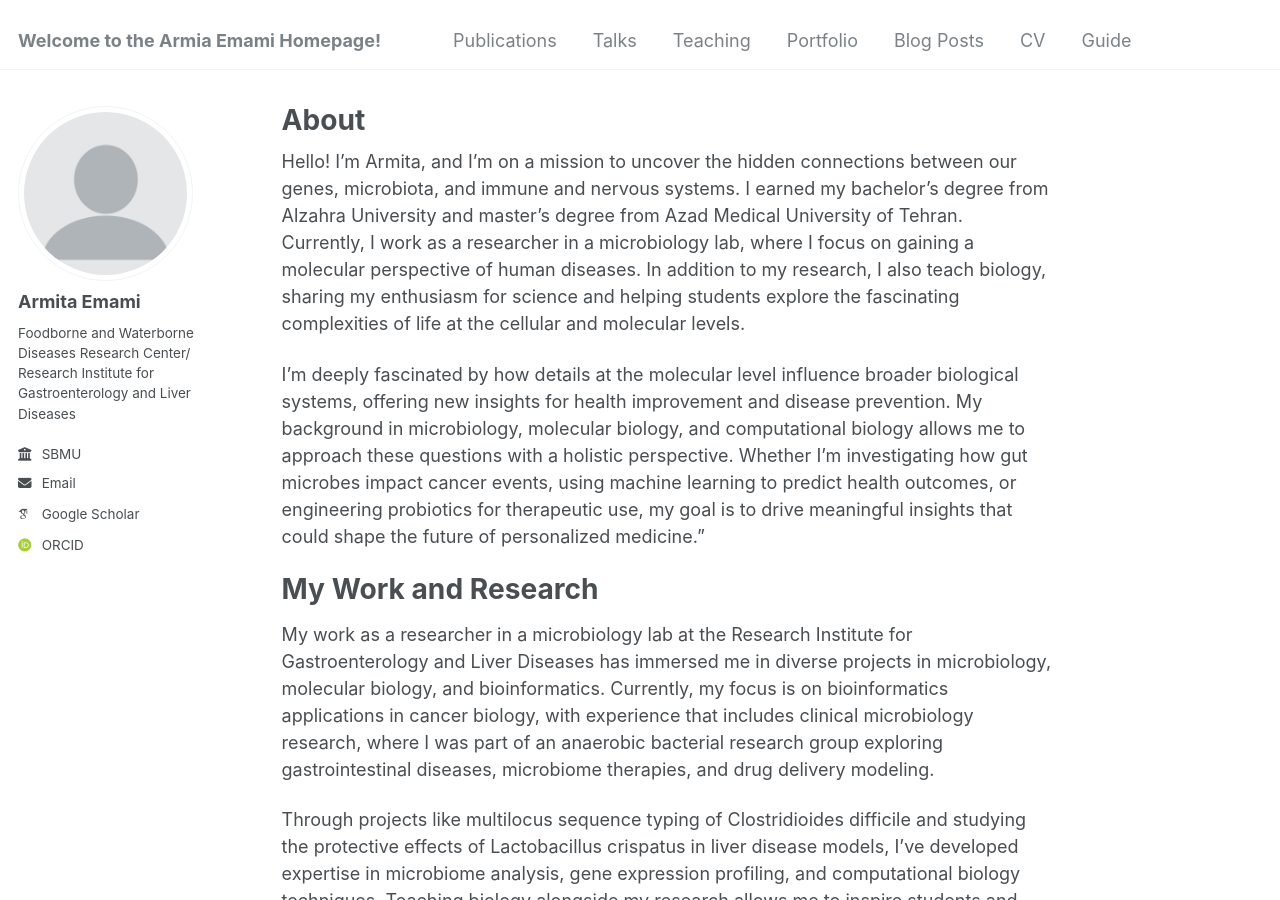
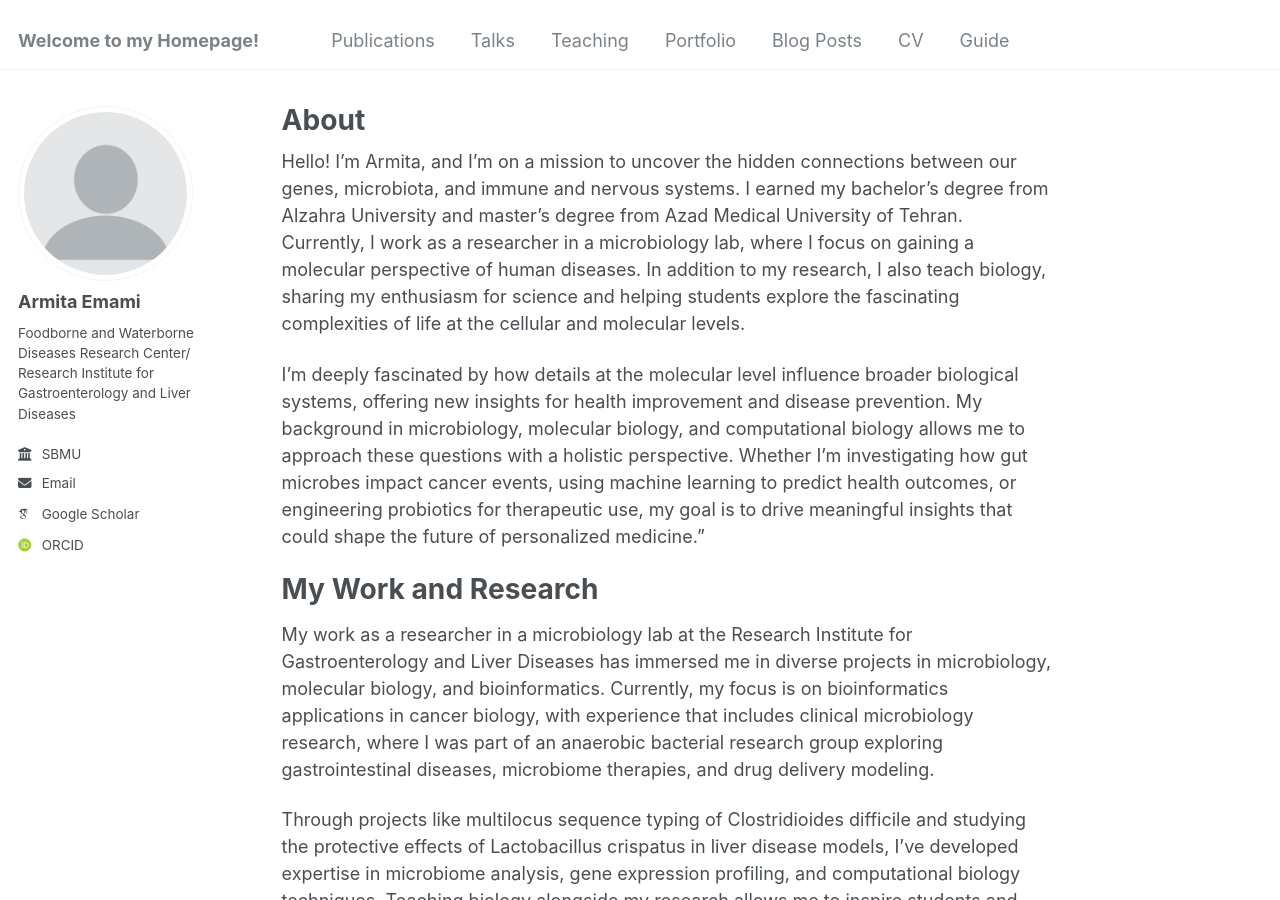
Before and after one commit to Armitaem/main0, a Jekyll site: the page built from _pages/about.md, in a window 1280 px wide and 900 px high. Built offline with Jekyll 4.4.1, drawn with Linux system fonts in a browser that asks for light colours; some web fonts are replaced.

Commit message:
Update _config.yml
g

```diff
--- a/_config.yml
+++ b/_config.yml
@@ -8,7 +8,7 @@
 
 # Basic Site Settings
 locale                   : "en-US"
-title                    : "Welcome to the Armia Emami Homepage!"
+title                    : "Welcome to my Homepage!"
 title_separator          : "-"
 name                     : &name "Your Name"
 description              : &description "personal description"
```
